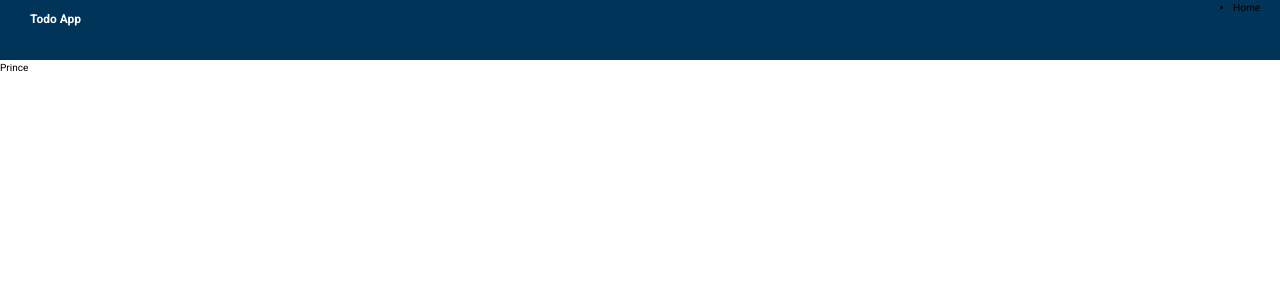
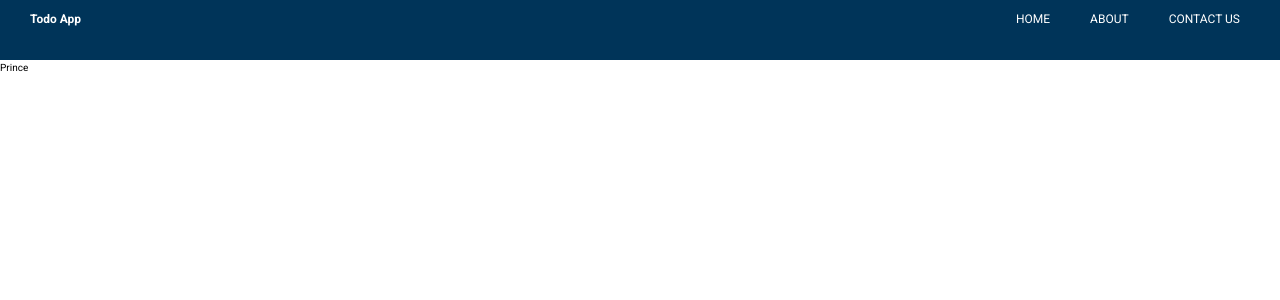
Before and after one commit to pmusole2/React-Todo-App, a React (Create React App) app: page / in a window 1280 px wide. Shown: the top 300 px of the page. Built offline with nearby package versions, Linux system fonts and the light colour scheme.

Commit message:
Changed a few styles and added Navbar to main UI

```diff
--- a/src/components/navigation/NavItems/NavItem/NavItem.js
+++ b/src/components/navigation/NavItems/NavItem/NavItem.js
@@ -7,7 +7,6 @@ height: 100%;
 `
 
 const A = styled.a`
-
 display: flex;
 text-transform: uppercase;
 align-items: center;
@@ -16,18 +15,17 @@ font-size: 1.2rem;
 padding: 1rem;
 margin: 0 1rem;
 font-weight: 400;
-color: (--color-white);
+color: var(--color-white);
 transition: all 0.2s;
 &:hover {
-    border-bottom: 2px solid (--color-white);
+    border-bottom: 2px solid var(--color-white);
 }
-
 `
 
 const NavItem = ({link, children}) => {
     return (
         <Li>
-            <a href={link}>{children}</a>
+            <A href={link}>{children}</A>
         </Li>
     )
 }
--- a/src/components/navigation/NavItems/NavItems.js
+++ b/src/components/navigation/NavItems/NavItems.js
@@ -0,0 +1,28 @@
+import React from 'react'
+import NavItem from './NavItem/NavItem'
+import styled from 'styled-components'
+
+const Nav = styled.nav`
+    display: flex;
+`
+
+const Ul = styled.ul`
+    display: flex;
+    align-items: center;
+    height: 100;
+`
+
+
+const NavItems = () => {
+    return (
+        <Nav>
+            <Ul>
+                <NavItem>Home</NavItem>
+                <NavItem>About</NavItem>
+                <NavItem>Contact Us</NavItem>
+            </Ul>
+        </Nav>
+    )
+}
+
+export default NavItems
--- a/src/components/navigation/Navbar/Navbar.js
+++ b/src/components/navigation/Navbar/Navbar.js
@@ -1,6 +1,7 @@
 import React from 'react'
 import styled from 'styled-components'
 import Logo from '../../logo/Logo'
+import NavItems from '../NavItems/NavItems'
 
 import Container from '../../../HOC/layout/elements/Container'
 
@@ -25,11 +26,7 @@ const Navbar = () => {
             <Container>
                 <Wrapper>
                     <Logo />
-                    <nav>
-                        <ul>
-                            <li>Home</li>
-                        </ul>
-                    </nav>
+                    <NavItems />
                 </Wrapper>
             </Container>
         </FixedWrapper>
```
